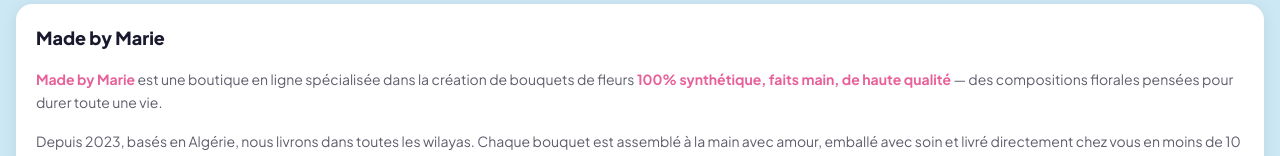
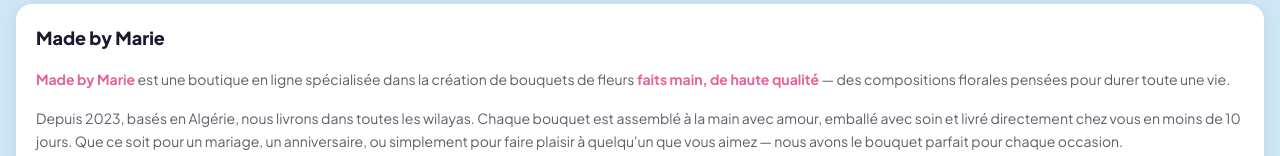
Before and after one commit to yayamehdi715-dot/front, a React (Vite) app: page /about in a window 1280 px wide. Shown: the part 145-301 px from the top of the page. Built offline with nearby package versions, Linux system fonts and the light colour scheme; no server answers; the HTML template or start-up script is replaced by a standard one.

Commit message:
Update AboutPage.jsx

```diff
--- a/src/pages/public/AboutPage.jsx
+++ b/src/pages/public/AboutPage.jsx
@@ -6,7 +6,7 @@ const ABOUT_TRANSLATIONS = {
     title: 'Notre Histoire',
     subtitle: 'Made by Marie',
     p1: 'est une boutique en ligne spécialisée dans la création de bouquets de fleurs',
-    p1bold: '100% synthétique, faits main, de haute qualité',
+    p1bold: 'faits main, de haute qualité',
     p1end: '— des compositions florales pensées pour durer toute une vie.',
     p2: "Depuis 2023, basés en Algérie, nous livrons dans toutes les wilayas. Chaque bouquet est assemblé à la main avec amour, emballé avec soin et livré directement chez vous en moins de 10 jours. Que ce soit pour un mariage, un anniversaire, ou simplement pour faire plaisir à quelqu'un que vous aimez — nous avons le bouquet parfait pour chaque occasion.",
     p3: 'Pour commander, il suffit de remplir le formulaire. Je vous envoie ensuite un message de confirmation.',
@@ -24,7 +24,7 @@ const ABOUT_TRANSLATIONS = {
     title: 'Our Story',
     subtitle: 'Made by Marie',
     p1: 'is an online store specializing in handmade flower bouquets',
-    p1bold: '100% synthetic, handmade, high quality',
+    p1bold: ' handmade, high quality',
     p1end: '— floral compositions designed to last a lifetime.',
     p2: 'Since 2023, based in Algeria, we deliver to all wilayas. Each bouquet is assembled by hand with love, carefully packaged and delivered directly to your door within 10 days. Whether for a wedding, a birthday, or simply to please someone you love — we have the perfect bouquet for every occasion.',
     p3: 'To order, simply fill in the form. We will then send you a confirmation message.',
@@ -42,7 +42,7 @@ const ABOUT_TRANSLATIONS = {
     title: 'قصتنا',
     subtitle: 'Made by Marie',
     p1: 'متجر إلكتروني متخصص في إنشاء باقات الزهور',
-    p1bold: '100% صناعية، مصنوعة يدويًا، عالية الجودة',
+    p1bold: '100%  مصنوعة يدويًا، عالية الجودة',
     p1end: '— تركيبات زهرية مصممة لتدوم مدى الحياة.',
     p2: 'منذ عام 2023، نتخذ من الجزائر مقرًا لنا ونوصل إلى جميع الولايات. كل باقة تُجمَّع يدويًا بمحبة، تُعبأ بعناية وتُسلَّم مباشرة إلى بابك في أقل من 10 أيام. سواء كانت لحفل زفاف أو عيد ميلاد أو مجرد إسعاد شخص تحبه — لدينا الباقة المثالية لكل مناسبة.',
     p3: 'للطلب، ما عليك سوى ملء النموذج. سنرسل لك بعد ذلك رسالة تأكيد.',
```
